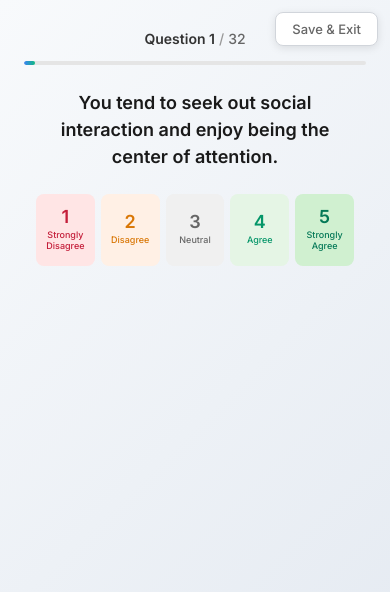
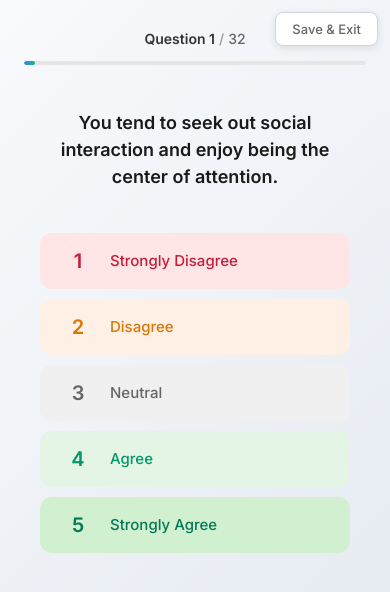
Before and after one commit to beacon-house/psychometric-analysis-tool-v2, a React (Vite) app: page /test/16personalities in a window 390 px wide. Shown: the top 592 px of the page. Built offline with nearby package versions, Linux system fonts and the light colour scheme; no server answers.

Commit message:
Updated LikertScale.css

```diff
--- a/src/components/TestQuestion.tsx
+++ b/src/components/TestQuestion.tsx
@@ -43,7 +43,9 @@ export const TestQuestion: React.FC<TestQuestionProps> = ({
       </div>
 
       <div className="question-content">
-        <h2 className="question-text">{questionText}</h2>
+        <div className="question-text-container">
+          <h2 className="question-text">{questionText}</h2>
+        </div>
 
         <div className="question-response-section">
           <LikertScale
--- a/src/styles/LikertScale.css
+++ b/src/styles/LikertScale.css
@@ -134,45 +134,55 @@
   border-color: #036145;
 }
 
-/* Mobile responsive */
+/* Mobile responsive - vertical layout */
 @media (max-width: 640px) {
   .likert-scale {
-    gap: 6px;
-    padding: 0 12px;
+    flex-direction: column;
+    gap: 10px;
+    padding: 0 16px;
+    max-width: 100%;
   }
 
   .likert-button {
-    padding: 12px 4px;
-    min-height: 70px;
-    border-radius: 8px;
+    padding: 16px 20px;
+    min-height: unset;
+    height: 56px;
+    border-radius: 12px;
+    flex-direction: row;
+    justify-content: flex-start;
+    gap: 16px;
   }
 
   .likert-value {
-    font-size: 18px;
+    font-size: 20px;
+    min-width: 32px;
   }
 
   .likert-label {
-    font-size: 9px;
+    font-size: 15px;
+    text-align: left;
   }
 }
 
 /* Very small mobile screens */
 @media (max-width: 380px) {
   .likert-scale {
-    gap: 4px;
-    padding: 0 8px;
+    gap: 8px;
+    padding: 0 12px;
   }
 
   .likert-button {
-    padding: 10px 2px;
-    min-height: 65px;
+    padding: 14px 16px;
+    height: 52px;
+    gap: 12px;
   }
 
   .likert-value {
-    font-size: 16px;
+    font-size: 18px;
+    min-width: 28px;
   }
 
   .likert-label {
-    font-size: 8px;
+    font-size: 14px;
   }
 }
--- a/src/styles/TestQuestion.css
+++ b/src/styles/TestQuestion.css
@@ -53,7 +53,17 @@
   display: flex;
   flex-direction: column;
   align-items: center;
-  gap: 32px;
+  gap: 0;
+}
+
+.question-text-container {
+  min-height: 150px;
+  display: flex;
+  align-items: center;
+  justify-content: center;
+  padding: 0 16px;
+  margin-bottom: 32px;
+  width: 100%;
 }
 
 .question-text {
@@ -63,7 +73,6 @@
   color: #1a1a1a;
   text-align: center;
   margin: 0;
-  padding: 0 16px;
   max-width: 700px;
 }
 
@@ -71,6 +80,7 @@
   width: 100%;
   display: flex;
   justify-content: center;
+  margin-bottom: 32px;
 }
 
 .previous-button {
@@ -106,13 +116,18 @@
     margin-bottom: 24px;
   }
 
-  .question-content {
-    gap: 24px;
+  .question-text-container {
+    min-height: 120px;
+    margin-bottom: 24px;
+    padding: 0 8px;
   }
 
   .question-text {
     font-size: 18px;
-    padding: 0 8px;
+  }
+
+  .question-response-section {
+    margin-bottom: 24px;
   }
 
   .previous-button {
@@ -123,6 +138,10 @@
 
 /* Tablet */
 @media (min-width: 641px) and (max-width: 1024px) {
+  .question-text-container {
+    min-height: 140px;
+  }
+
   .question-text {
     font-size: 20px;
   }
```
